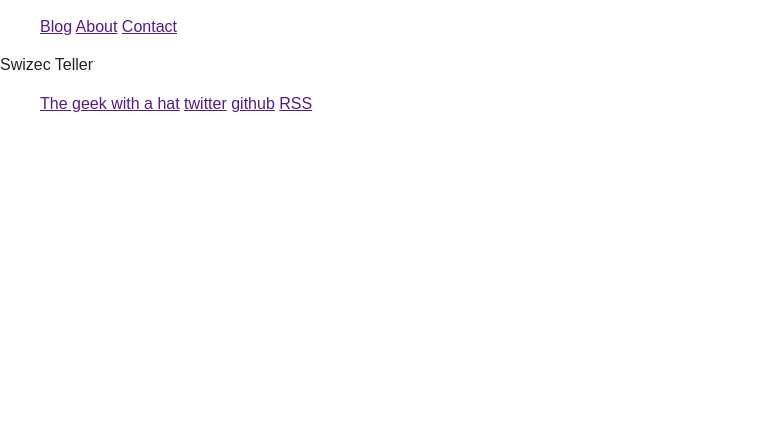
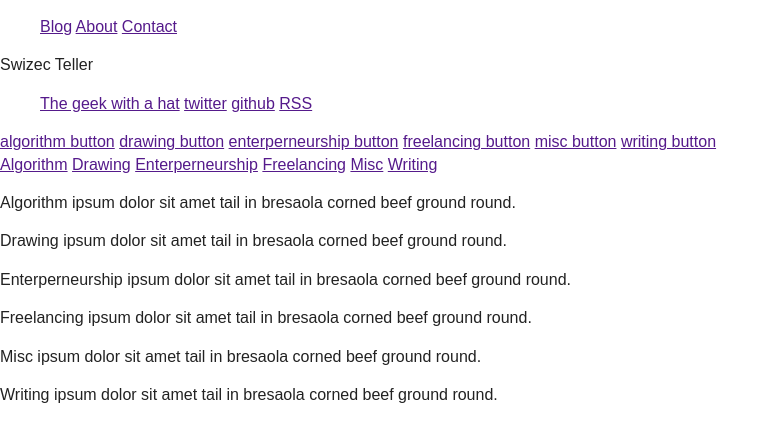
Before and after one commit to ponywithhiccups/Swizec-portfolio, a plain HTML site: page index.html in a window 1280 px wide. Shown: the whole page, without its empty margins (0-779 px from the left). Drawn offline with nearby package versions, Linux system fonts and the light colour scheme.

Commit message:
menu added

```diff
--- a/index.html
+++ b/index.html
@@ -46,6 +46,32 @@
 		<a href="">github</a>
 		<a href="">RSS</a>
   </header>
+  <div>
+	<div>
+		<a href="">algorithm button</a>
+		<a href="">drawing button</a>
+		<a href="">enterperneurship button</a>
+		<a href="">freelancing button</a>
+		<a href="">misc button</a>
+		<a href="">writing button</a>
+	</div>
+	<div>
+		<a href="">Algorithm</a>
+		<a href="">Drawing</a>
+		<a href="">Enterperneurship</a>
+		<a href="">Freelancing</a>
+		<a href="">Misc</a>
+		<a href="">Writing</a>
+	</div>
+	<div>
+		<p>Algorithm ipsum dolor sit amet tail in bresaola corned beef ground round.</p>
+		<p>Drawing ipsum dolor sit amet tail in bresaola corned beef ground round.</p>
+		<p>Enterperneurship ipsum dolor sit amet tail in bresaola corned beef ground round.</p>
+		<p>Freelancing ipsum dolor sit amet tail in bresaola corned beef ground round.</p>
+		<p>Misc ipsum dolor sit amet tail in bresaola corned beef ground round.</p>
+		<p>Writing ipsum dolor sit amet tail in bresaola corned beef ground round.</p>
+	</div>
+  </div>
   <div role="main">
 
   </div>
```
